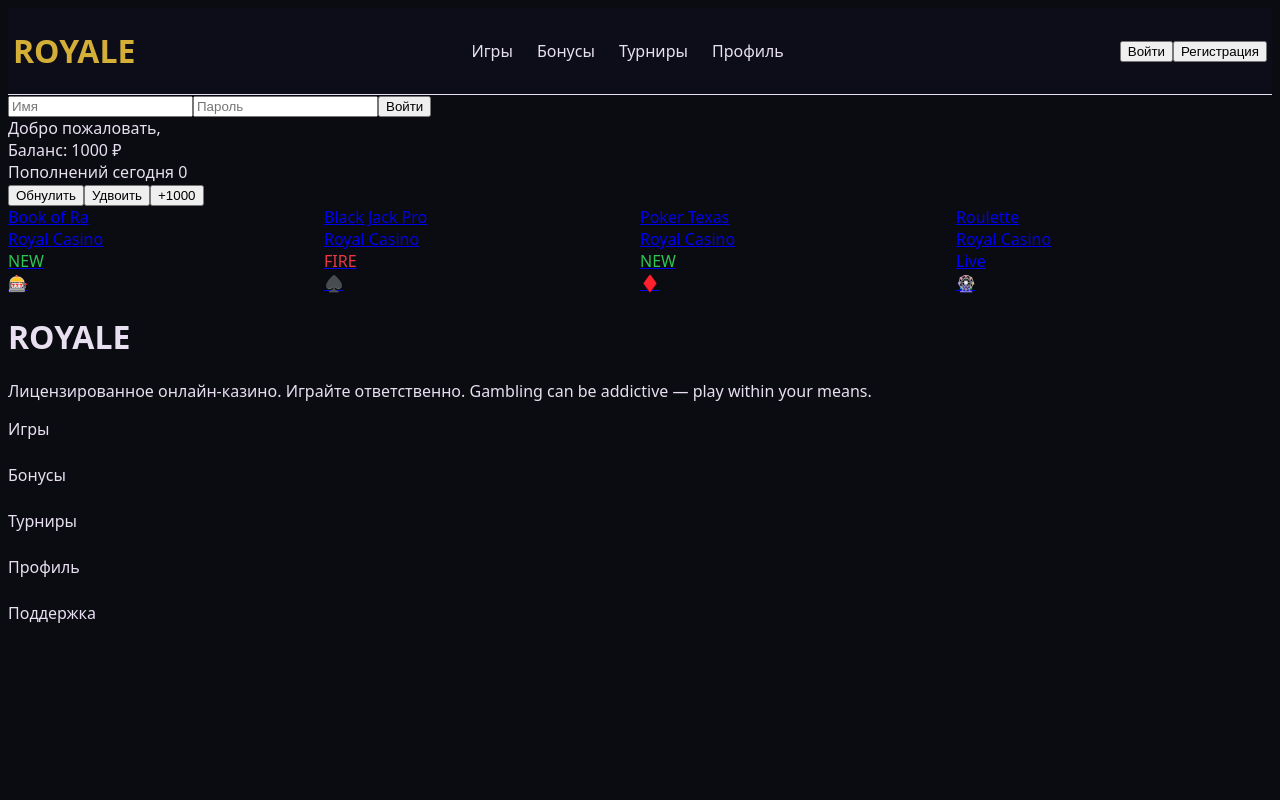
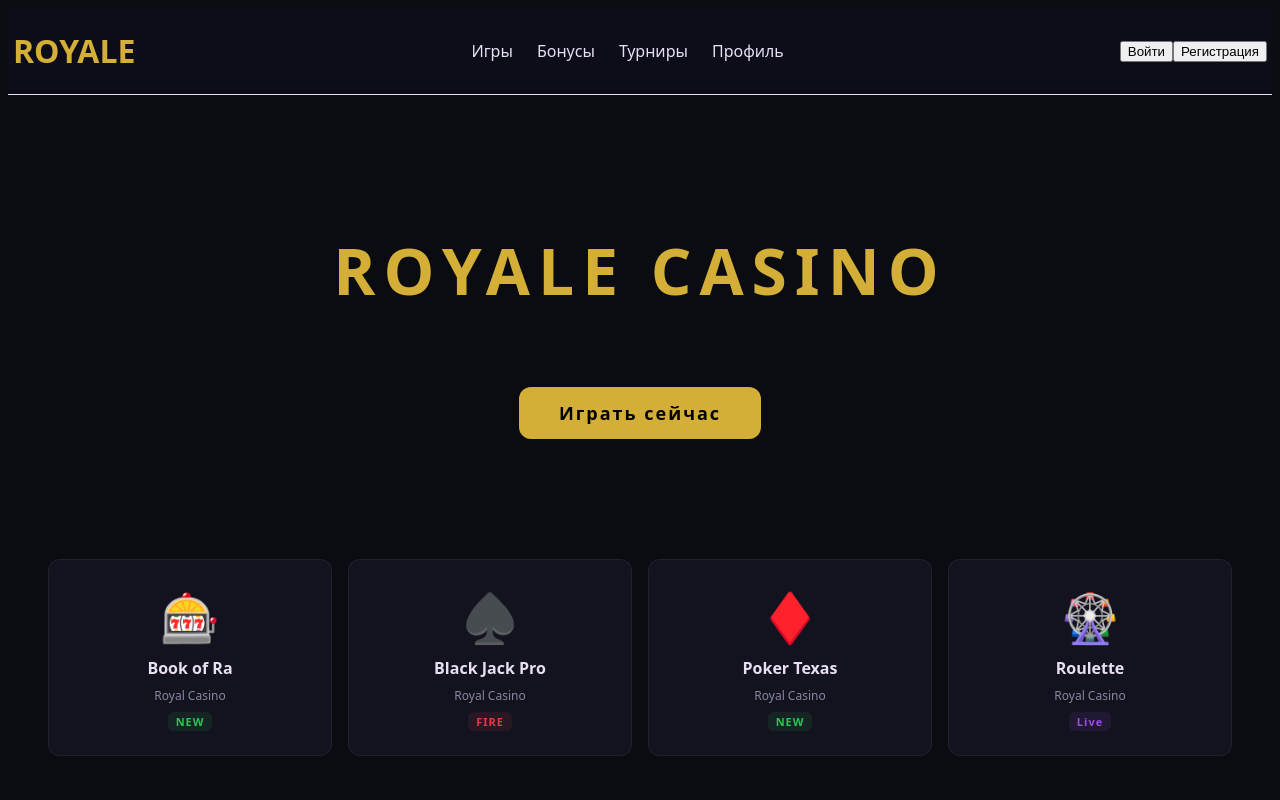
Before and after one commit to MOSCOW2015/casino, a Vue app: page / in a window 1280 px wide. Shown: the top 800 px of the page. Built offline with nearby package versions, Linux system fonts and the light colour scheme.

Commit message:
HomeView: hero секция и стилизованные карточки игр

```diff
--- a/src/components/GameCards.vue
+++ b/src/components/GameCards.vue
@@ -35,44 +35,77 @@ const games = ref([
 </script>
 
 <template>
-        <section>
-            <div v-for="game in games" :key="game.id">
-                <RouterLink :to="game.route">
-                    <div>{{ game.name }}</div>
-                    <div>{{ game.provider }}</div>
-                    <div :class="{
+    <section class="games-grid">
+        <div class="game-card" v-for="game in games" :key="game.id">
+            <RouterLink :to="game.route">
+                <div class="game-emoji">{{ game.emoji }}</div>
+                <div class="game-name">{{ game.name }}</div>
+                <div class="game-provider">{{ game.provider }}</div>
+                <div class="game-badge" :class="{
                     'badge-new': game.badge === 'NEW',
                     'badge-fire': game.badge === 'FIRE',
                     'badge-live': game.badge === 'Live'
-                    }">
-                    {{ game.badge }}
-                    </div>
+                }">{{ game.badge }}</div>
+            </RouterLink>
+        </div>
+    </section>
 
-                <div>{{ game.emoji }}</div>
-                </RouterLink>
-            </div>
-        </section>
 </template>
 
 <style scoped>
-section {
+
+
+.games-grid {
     display: grid;
     grid-template-columns: repeat(4, 1fr);
+    gap: 16px;
+    padding: 40px;
 }
 
-.badge-new {
-    color: var(--green);
+.game-card {
+    background: var(--casino-bg-card);
+    border: var(--border-card);
+    border-radius: var(--radius-md);
+    overflow: hidden;
+    transition: transform var(--t-base);
 }
 
-.badge-fire {
-    color: var(--red);
+.game-card:hover {
+    transform: translateY(-4px);
 }
 
-.badge-live {
-    color: rgb(0, 0, 255);
+.game-card a {
+    display: flex;
+    flex-direction: column;
+    align-items: center;
+    padding: 24px 16px;
+    gap: 8px;
+    text-decoration: none;
 }
 
-.badge-jackpot {
-    color: var(--gold);
+.game-emoji { font-size: 48px; }
+
+.game-name {
+    font-size: 16px;
+    font-weight: 700;
+    color: var(--casino-text-primary);
 }
+
+.game-provider {
+    font-size: 12px;
+    color: var(--text-secondary);
+}
+
+.game-badge {
+    font-size: 11px;
+    font-weight: 700;
+    letter-spacing: 1px;
+    padding: 2px 8px;
+    border-radius: var(--radius-sm);
+}
+
+.badge-new  { color: var(--green); background: rgba(45,198,83,0.1); }
+.badge-fire { color: var(--red);   background: rgba(230,57,70,0.1); }
+.badge-live { color: var(--neon);  background: rgba(157,78,221,0.1); }
+
 </style>
--- a/src/views/HomeView.vue
+++ b/src/views/HomeView.vue
@@ -1,43 +1,49 @@
 <script setup>
-import LoginForms from '../components/LoginForms.vue';
 import GameCards from '../components/GameCards.vue';
-import usePlayer from '../composables/usePlayer';
 
-const { username, balance, refillCount, isLoggedIn, handleLogin } = usePlayer()
 </script>
 <template>
-    <LoginForms v-if="!isLoggedIn" @login="handleLogin"/>
     <main>
-        <div>Добро пожаловать, {{ username }}</div>
-        <div :class="{
-            'balance-high': balance > 1000,
-            'balance-low': balance < 100
-        }">
-        Баланс: {{ balance }} ₽</div>
-        <div>Пополнений сегодня {{ refillCount }}</div>
-        <div v-if="balance > 5000">Статус: ★ VIP</div>
-        <div v-if="balance===0">
-            Пополните счёт
-        </div>
-        <div v-else>
-            <button @click="balance = 0">Обнулить</button>
-            <button v-if="balance > 0" @click="balance *= 2">Удвоить</button>
-            <button @click="balance += 1000; refillCount++">+1000</button>
-        </div>
+        <section class="hero">
+        <h1>ROYALE CASINO</h1>
+        <RouterLink to="/slots" class="hero-btn">Играть сейчас</RouterLink>
+    </section>
+
+    <GameCards />
     </main>
 
-    <GameCards />
 </template>
 <style scoped>
-.badge-jackpot {
-    color: var(--gold);
+.hero {
+    display: flex;
+    flex-direction: column;
+    align-items: center;
+    justify-content: center;
+    padding: 80px 20px;
+    text-align: center;
+    gap: 20px;
 }
 
-.balance-high {
-    color: var(--green);
+.hero h1 {
+    font-size: 64px;
+    color: var(--gold);
+    letter-spacing: 8px;
 }
 
-.balance-low {
-    color: var(--red)
+.hero p {
+    font-size: 20px;
+    color: var(--text-secondary);
 }
+
+.hero-btn {
+    background: var(--gold);
+    color: #000;
+    padding: 14px 40px;
+    border-radius: var(--radius-md);
+    font-size: 18px;
+    font-weight: 700;
+    text-decoration: none;
+    letter-spacing: 2px;
+}
+
 </style>
```
